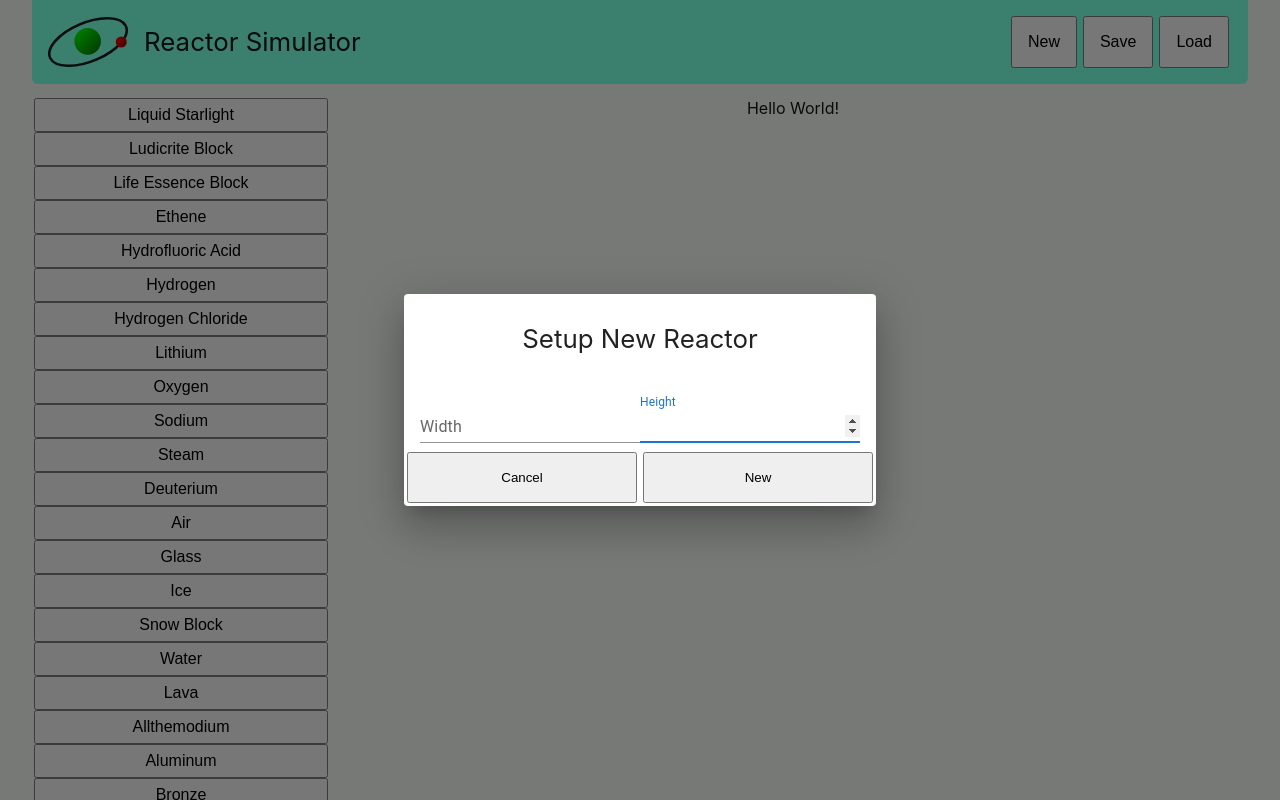
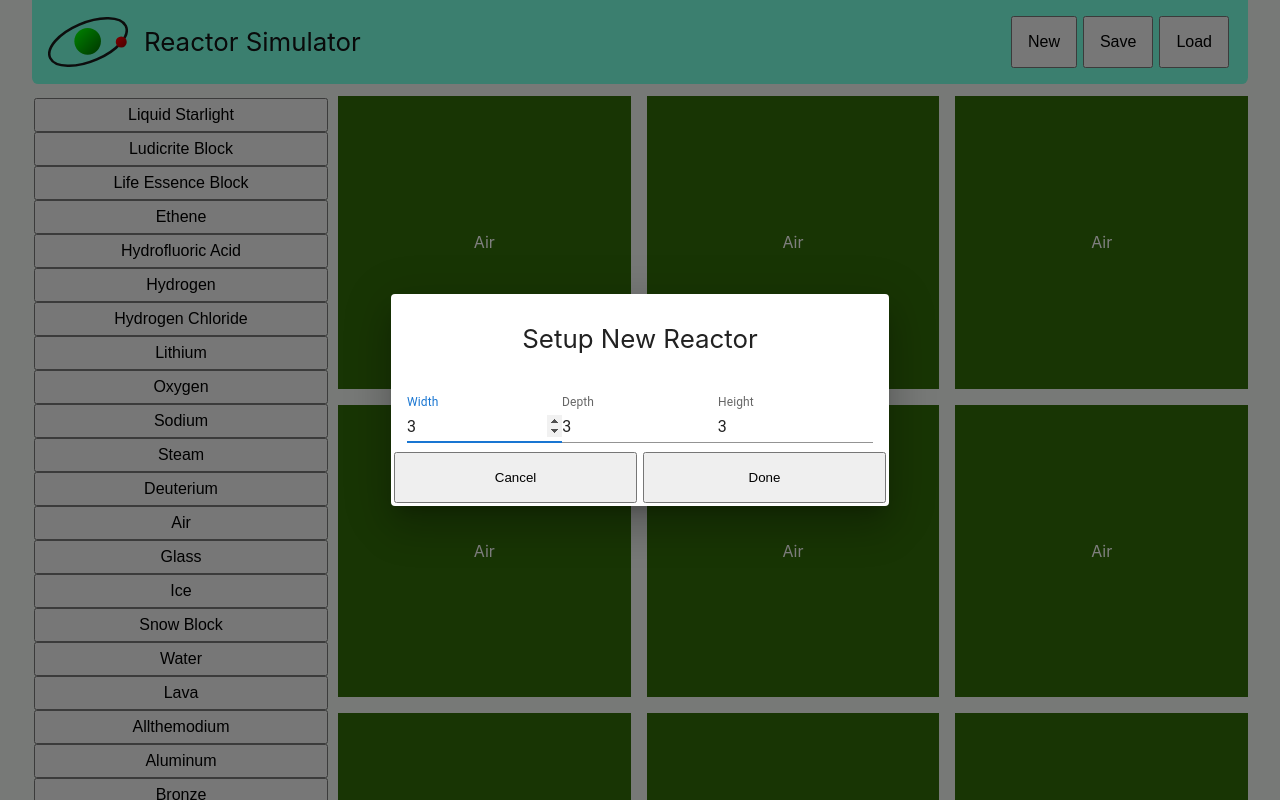
Before and after one commit to AlicornLunaa/biggerreactors_simulator, a React (Vite) app: page / in a window 1280 px wide. Both pictures are taken after a click on the button "New". Shown: the top 800 px of the page. Built offline with nearby package versions, Linux system fonts and the light colour scheme; the HTML template or start-up script is replaced by a standard one.

Commit message:
Worked on reactor window grid

```diff
--- a/src/App.css
+++ b/src/App.css
@@ -65,3 +65,7 @@
   margin: 0.2rem;
   width: 100%;
 }
+
+.reactorSetupInput {
+  width: 9.708rem;
+}
--- a/src/App.tsx
+++ b/src/App.tsx
@@ -3,13 +3,17 @@ import './App.css'
 import ReactorWindow from './components/ReactorWindow'
 import { Dialog, Grid, TextField } from '@mui/material'
 import MaterialList from './components/MaterialList'
-import { useState } from 'react'
+import { ChangeEvent, useState } from 'react'
 import { Material } from './classes/Materials'
 
 function App() {
   const [material, setMaterial] = useState<Material | null>(null);
   const [openReactorSetup, setOpenReactorSetup] = useState(false);
   const [useOldMaterial, setUseOldMaterial] = useState(false);
+
+  const [width, setWidth] = useState<number>(3);
+  const [depth, setDepth] = useState<number>(3);
+  const [height, setHeight] = useState<number>(3);
 
   return (
     <div className="App">
@@ -30,19 +34,20 @@ function App() {
           <MaterialList setMaterial={setMaterial} useOldMaterials={useOldMaterial} />
         </Grid>
         <Grid item xs={9}>
-          <ReactorWindow material={material} />
+          <ReactorWindow material={material} width={width} depth={depth} height={height} />
         </Grid>
       </Grid>
 
       <Dialog className="reactorSetup" open={openReactorSetup} onClose={() => {setOpenReactorSetup(false)}}>
         <p>Setup New Reactor</p>
         <div className="reactorSetupContent">
-          <TextField autoFocus margin="dense" id="width" label="Width" type="number" variant="standard" />
-          <TextField autoFocus margin="dense" id="height" label="Height" type="number" variant="standard" />
+          <TextField className="reactorSetupInput" value={width} onChange={event => setWidth(Number(event.target.value))} autoFocus margin="dense" id="width" label="Width" type="number" variant="standard" />
+          <TextField className="reactorSetupInput" value={depth} onChange={event => setDepth(Number(event.target.value))} margin="dense" id="depth" label="Depth" type="number" variant="standard" />
+          <TextField className="reactorSetupInput" value={height} onChange={event => setHeight(Number(event.target.value))} margin="dense" id="height" label="Height" type="number" variant="standard" />
         </div>
         <div className="reactorSetupActions">
           <button onClick={() => setOpenReactorSetup(false)}>Cancel</button>
-          <button onClick={() => setOpenReactorSetup(false)}>New</button>
+          <button onClick={() => setOpenReactorSetup(false)}>Done</button>
         </div>
       </Dialog>
     </div>
--- a/src/components/MaterialList.tsx
+++ b/src/components/MaterialList.tsx
@@ -14,11 +14,11 @@ function MaterialList(props: MaterialListProps){
     useEffect(() => {
         let currentList: Material[] = Materials[(props.useOldMaterials ? 1 : 0)];
         let materialElements: JSX.Element[] = [];
+        let i = 0;
 
         for(let m of currentList){
-            materialElements.push(
-                <button onClick={() => { props.setMaterial(m) }}>{m.displayName}</button>
-            )
+            materialElements.push( <button key={i} onClick={() => { props.setMaterial(m) }}>{m.displayName}</button> )
+            i++;
         }
 
         setMaterialDivs(materialElements);
--- a/src/components/ReactorWindow.css
+++ b/src/components/ReactorWindow.css
@@ -1,3 +1,13 @@
 .reactor {
     max-height: 50rem;
 }
+
+.reactorElement {
+    aspect-ratio: 1 / 1;
+    background-color: rgb(49, 107, 8);
+    color: white;
+
+    display: flex;
+    justify-content: center;
+    align-items: center;
+}
--- a/src/components/ReactorWindow.tsx
+++ b/src/components/ReactorWindow.tsx
@@ -1,15 +1,62 @@
-import { Material } from "../classes/Materials";
+import { Grid } from "@mui/material";
+import { useEffect, useState } from "react";
+import { Material, Materials } from "../classes/Materials";
 import "./ReactorWindow.css"
 
 interface ReactorWindowProps {
     material: Material | null;
+    width: number;
+    depth: number;
+    height: number;
 }
 
 function ReactorWindow(props: ReactorWindowProps){
+    const [reactorMaterials, setReactorMaterials] = useState<Material[]>([])
+    const [reactorElements, setReactorElements] = useState<JSX.Element[]>([]);
+
+    const searchMaterial = (id: string) => {
+        for(let m of Materials[0]){
+            if(m.id == "minecraft:air"){
+                return m;
+            }
+        }
+
+        return Materials[0][0];
+    }
+
+    useEffect(() => {
+        let elements: JSX.Element[] = [];
+
+        for(let i = 0; i < reactorMaterials.length; i++){
+            elements.push(
+                <Grid item xs={1}>
+                    <div className="reactorElement">{reactorMaterials[i].displayName}</div>
+                </Grid>
+            )
+        }
+
+        setReactorElements(elements);
+    }, [reactorMaterials]);
+
+    useEffect(() => {
+        let materials: Material[] = [];
+        let air = searchMaterial("minecraft:air");
+
+        for(let x = 0; x < props.width; x++){
+            for(let y = 0; y < props.depth; y++){
+                materials.push(air);
+            }
+        }
+
+        setReactorMaterials(materials);
+    }, [props.width, props.depth]);
+
     return (
         <div className="reactor">
-            Hello World!<br/>
-            {props.material != null && props.material.displayName}
+            <Grid container spacing={2} columns={{ xs: props.width }}>
+                { reactorElements }
+            </Grid>
+            <p>{props.width}x{props.depth}x{props.height}</p>
         </div>
     );
 }
```
